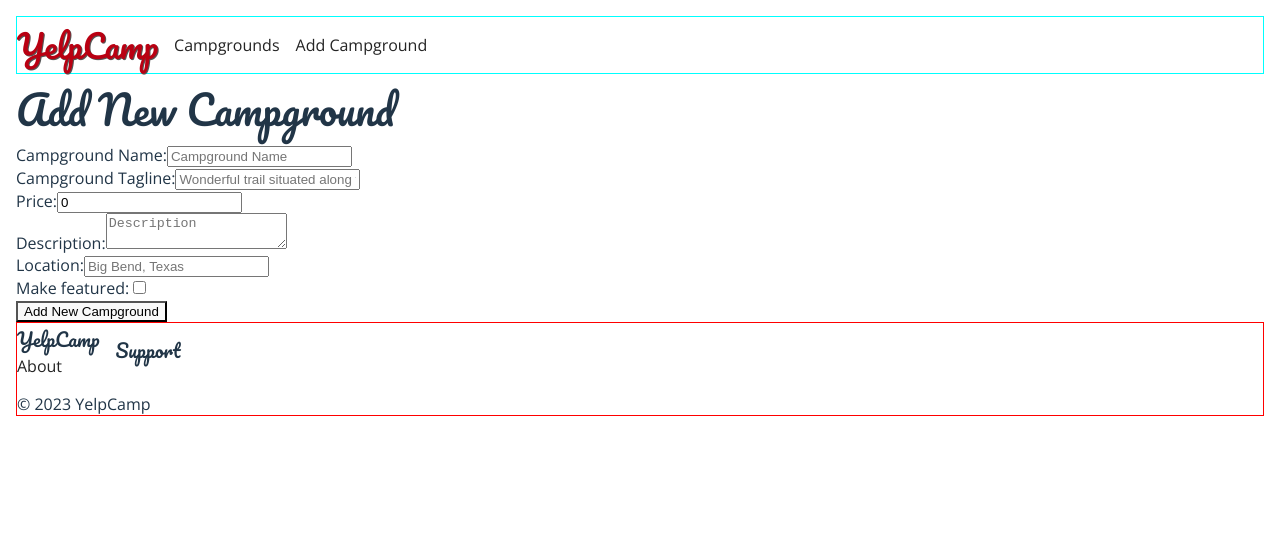
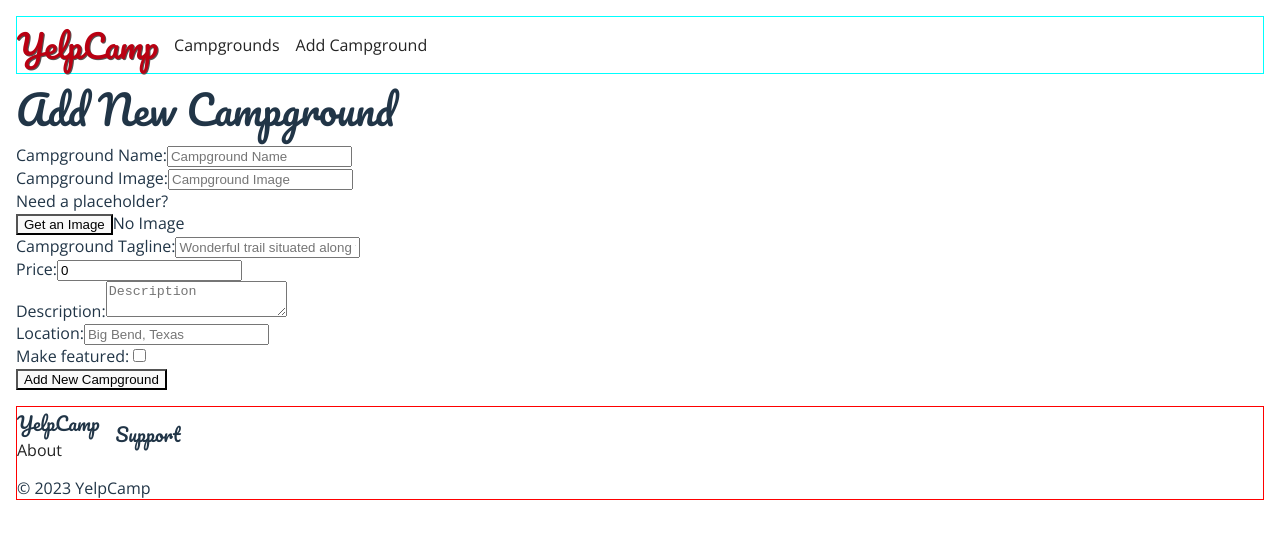
Before and after one commit to adamgonzls/yelpcamp-v3, a React (Vite) app in the folder frontend/: page /campgrounds/new in a window 1280 px wide. Shown: the top 538 px of the page. Built offline with nearby package versions, Linux system fonts and the light colour scheme; no server answers.

Commit message:
feature: add ability to add image to campground via unsplash api.

```diff
--- a/frontend/src/components/Campground.jsx
+++ b/frontend/src/components/Campground.jsx
@@ -8,6 +8,11 @@ const Campground = ({ campgroundData }) => {
   return (
     <div className='campground-grid__container'>
       <h2>{campgroundData.name}</h2>
+      <img
+        className='campground-grid__image'
+        src={campgroundData.image}
+        alt=''
+      />
       <p className='campground-grid--tagline'>"{campgroundData.tagline}"</p>
       <span className='campground-grid--bold campground-grid--location'>
         {campgroundData.location}
@@ -20,7 +25,10 @@ const Campground = ({ campgroundData }) => {
         night
       </span>
       <br />
-      <Link to={`/campgrounds/${campgroundData._id}`}>
+      <Link
+        className='campground-grid--link'
+        to={`/campgrounds/${campgroundData._id}`}
+      >
         View {campgroundData.name}
       </Link>
     </div>
--- a/frontend/src/index.css
+++ b/frontend/src/index.css
@@ -46,6 +46,10 @@ a:hover {
 
 h1 {
   font-size: 2.5em;
+}
+
+img {
+  max-width: 100%;
 }
 
 .button {
@@ -110,6 +114,7 @@ button:focus-visible {
 }
 
 .footer {
+  margin-top: 1em;
   border: 1px solid red;
 }
 
@@ -142,6 +147,13 @@ button:focus-visible {
   border-radius: 0.75em;
 }
 
+.campground-grid__image {
+  height: 300px;
+  width: 100%;
+  object-fit: cover;
+  object-position: center;
+}
+
 .campground-grid--bold {
   font-weight: bold;
 }
@@ -155,6 +167,11 @@ button:focus-visible {
   margin-top: 0.5em;
 }
 
+.campground-grid--link {
+  margin-top: 0.5em;
+  font-weight: bold;
+}
+
 .campground-grid--navigation {
   display: flex;
   gap: 1em;
--- a/frontend/src/pages/campgrounds/Details.jsx
+++ b/frontend/src/pages/campgrounds/Details.jsx
@@ -41,6 +41,11 @@ const Details = () => {
       ) : (
         <div>
           <h1>{campground.name}</h1>
+          <img
+            className='campground-grid__image'
+            src={campground.image}
+            alt=''
+          />
           <p>{campground.tagline}</p>
           <p>{campground.description}</p>
           <span>{campground.location}</span>
--- a/frontend/src/pages/campgrounds/Edit.jsx
+++ b/frontend/src/pages/campgrounds/Edit.jsx
@@ -1,6 +1,8 @@
 import React, { useState, useEffect } from 'react'
 import axios from 'axios'
 import { useParams, useNavigate } from 'react-router-dom'
+const unsplashAccessKey = import.meta.env.VITE_UNSPLASH_ACCESS_KEY
+const unsplashAPIEndpoint = import.meta.env.VITE_UNSPLASH_API_URL
 
 const Edit = () => {
   const { id } = useParams()
@@ -52,6 +54,25 @@ const Edit = () => {
     }))
   }
 
+  const handleGetImage = async () => {
+    console.log(unsplashAccessKey)
+    try {
+      const res = await axios.get(unsplashAPIEndpoint, {
+        headers: {
+          Authorization: `Client-ID ${unsplashAccessKey}`,
+        },
+      })
+      console.log(res)
+      const randomPhoto =
+        res.data[Math.floor(Math.random() * res.data.length)].urls.regular
+      console.log(randomPhoto)
+      setFormData((prevFormData) => ({
+        ...prevFormData,
+        image: randomPhoto,
+      }))
+    } catch (error) {}
+  }
+
   return (
     <div>
       <h1>Edit Campground</h1>
@@ -66,6 +87,24 @@ const Edit = () => {
             name='name'
             value={formData.name}
           />
+        </div>
+        <div>
+          <label htmlFor='image'>Campground Image:</label>
+          <input
+            id='image'
+            type='text'
+            placeholder='Campground Image'
+            onChange={handleChange}
+            name='image'
+            value={formData.image}
+          />
+          <p>Need a placeholder?</p>
+          <button onClick={handleGetImage}>Get an Image</button>
+          {formData.image ? (
+            <img className='campground-grid__image' src={formData.image} />
+          ) : (
+            'No Image'
+          )}
         </div>
         <div>
           <label htmlFor='tagline'>Campground Tagline:</label>
--- a/frontend/src/pages/campgrounds/New.jsx
+++ b/frontend/src/pages/campgrounds/New.jsx
@@ -1,6 +1,8 @@
 import React, { useState, useEffect } from 'react'
 import axios from 'axios'
 import { useNavigate } from 'react-router-dom'
+const unsplashAccessKey = import.meta.env.VITE_UNSPLASH_ACCESS_KEY
+const unsplashAPIEndpoint = import.meta.env.VITE_UNSPLASH_API_URL
 
 const New = () => {
   const navigate = useNavigate()
@@ -38,6 +40,25 @@ const New = () => {
     }))
   }
 
+  const handleGetImage = async () => {
+    console.log(unsplashAccessKey)
+    try {
+      const res = await axios.get(unsplashAPIEndpoint, {
+        headers: {
+          Authorization: `Client-ID ${unsplashAccessKey}`,
+        },
+      })
+      // console.log(res)
+      const randomPhoto =
+        res.data[Math.floor(Math.random() * res.data.length)].urls.regular
+      console.log(randomPhoto)
+      setFormData((prevFormData) => ({
+        ...prevFormData,
+        image: randomPhoto,
+      }))
+    } catch (error) {}
+  }
+
   return (
     <div>
       <h1>Add New Campground</h1>
@@ -52,6 +73,24 @@ const New = () => {
             name='name'
             value={formData.name}
           />
+        </div>
+        <div>
+          <label htmlFor='image'>Campground Image:</label>
+          <input
+            id='image'
+            type='text'
+            placeholder='Campground Image'
+            onChange={handleChange}
+            name='image'
+            value={formData.image}
+          />
+          <p>Need a placeholder?</p>
+          <button onClick={handleGetImage}>Get an Image</button>
+          {formData.image ? (
+            <img className='campground-grid__image' src={formData.image} />
+          ) : (
+            'No Image'
+          )}
         </div>
         <div>
           <label htmlFor='tagline'>Campground Tagline:</label>
```
